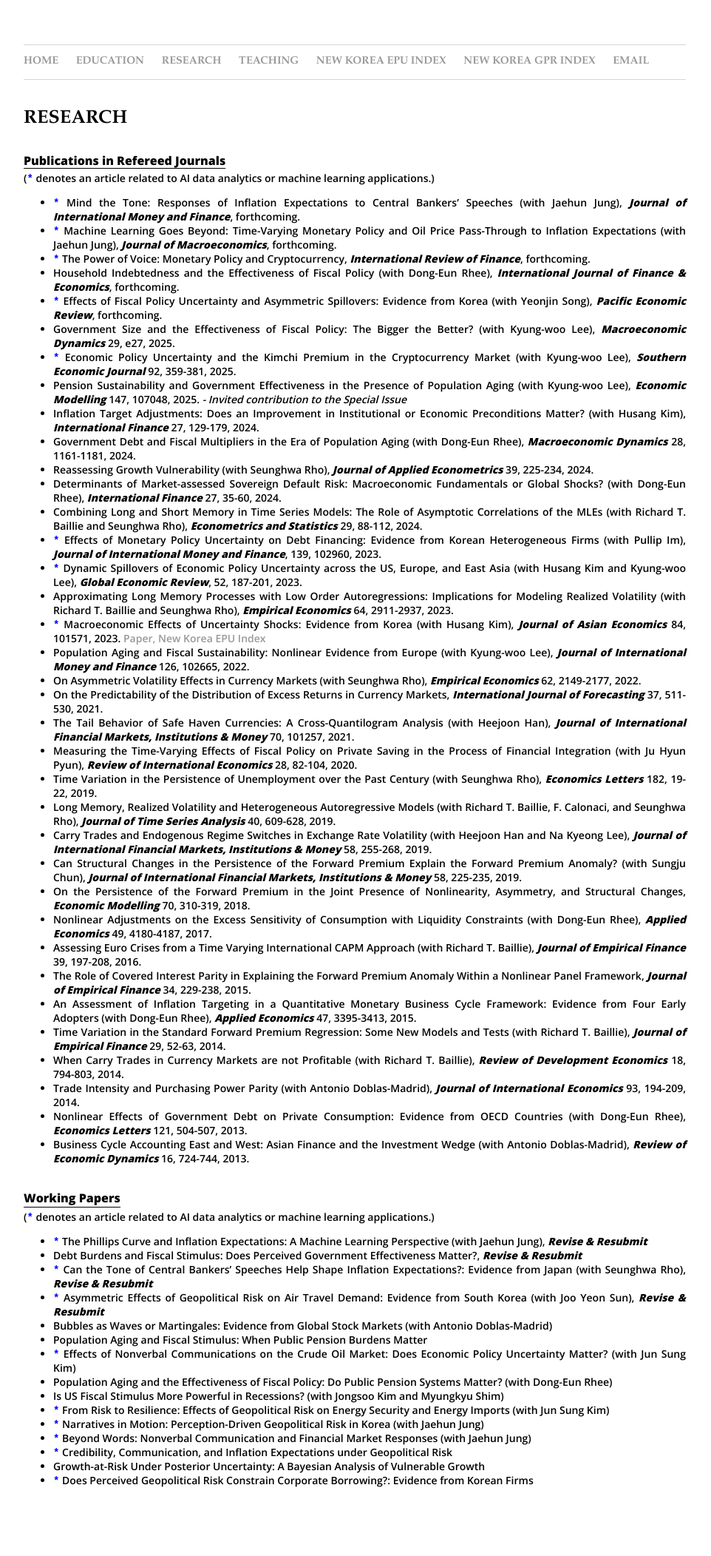
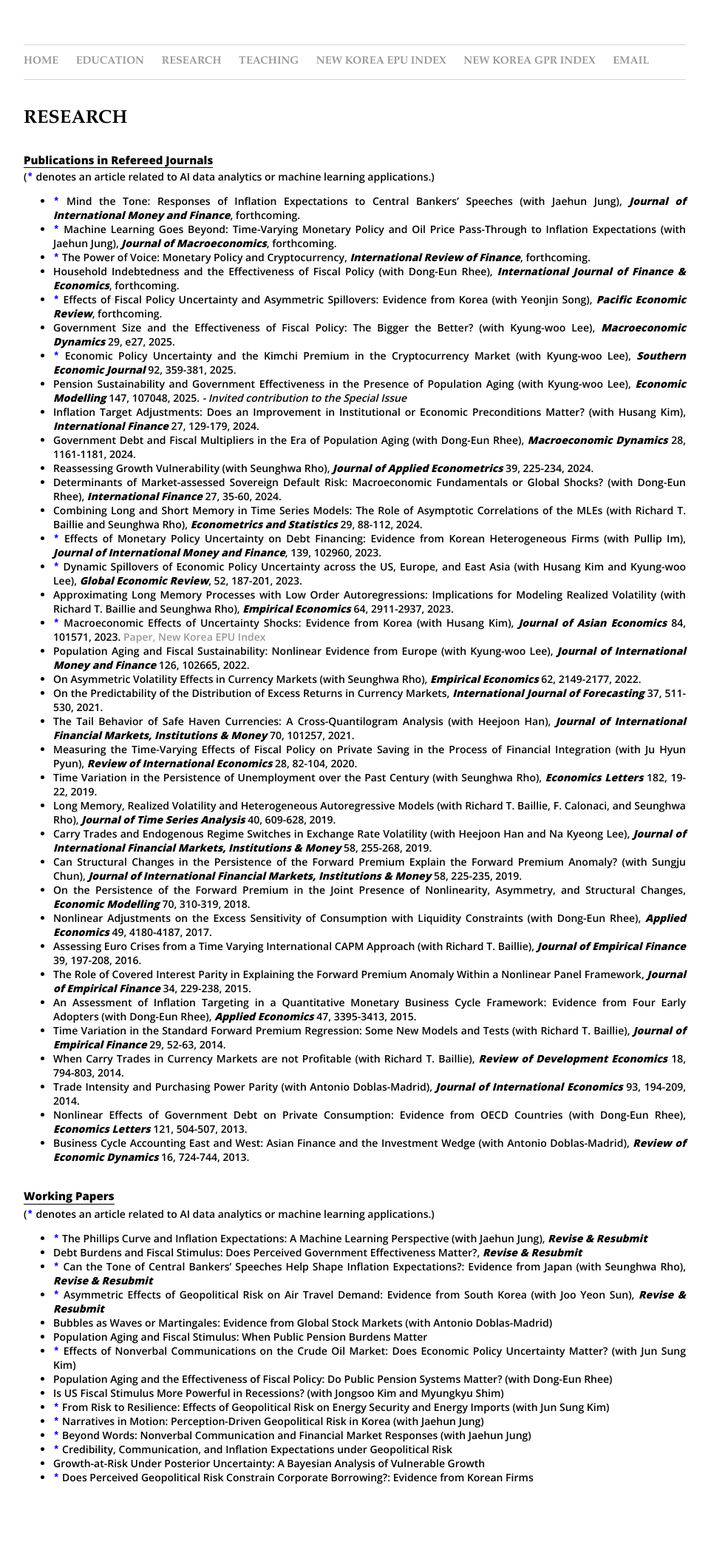
Before and after one commit to dooyeoncho/dooyeoncho.github.io, a Jekyll site: the page built from pages/research.html, in a window 1280 px wide. Shown: the whole page at 74% size, without its empty margins (160-1122 px from the left). Built offline with Jekyll 4.4.1, drawn with Linux system fonts in a browser that asks for light colours.

Commit message:
Update research.html

```diff
--- a/pages/research.html
+++ b/pages/research.html
@@ -36,7 +36,7 @@
   <link href="https://fonts.googleapis.com/css2?family=Open+Sans:wght@600;800&display=swap" rel="stylesheet">
 </head>
 
-<div><b><p style="font-family: 'Open Sans', sans-serif; font-size: 16px; font-weight: 800; color: black; text-decoration: underline; text-underline-position: under; margin: 0;">Publications in Refereed Journals</font></p></b></div> </div><span class="highlight-title"></li>(<code style="color : blue"><b>*</b></code> denotes an article related to AI data analytics or machine learning applications.)</li></div>
+<div><b><p style="font-family: 'Open Sans', sans-serif; font-size: 15px; font-weight: 800; color: black; text-decoration: underline; text-underline-position: under; margin: 0;">Publications in Refereed Journals</font></p></b></div> </div><span class="highlight-title"></li>(<code style="color : blue"><b>*</b></code> denotes an article related to AI data analytics or machine learning applications.)</li></div>
 		<div><ul>
 
 			<span class="highlight-title"><li><code style="color : blue"><b>*</b></code> Mind the Tone: Responses of Inflation Expectations to Central Bankers’ Speeches (with Jaehun Jung), <em property="italic"><b>Journal of International Money and Finance</b></em>, forthcoming.</li></span>
@@ -79,7 +79,7 @@
                 </ul>
 		</div>&nbsp;
 
-<div><b><p style="font-family: 'Open Sans', sans-serif; font-size: 16px; font-weight: 800; color: black; border-bottom: 1.5px solid black; display: inline-block; padding-bottom: 0.3px; margin: 0;">Working Papers</font></p></b> </div></li>(<code style="color : blue"><b>*</b></code> denotes an article related to AI data analytics or machine learning applications.)</li></div>
+<div><b><p style="font-family: 'Open Sans', sans-serif; font-size: 15px; font-weight: 800; color: black; border-bottom: 1.5px solid black; display: inline-block; padding-bottom: 0.3px; margin: 0;">Working Papers</font></p></b> </div></li>(<code style="color : blue"><b>*</b></code> denotes an article related to AI data analytics or machine learning applications.)</li></div>
 	<ul>
 		<span class="highlight-title"><li><code style="color : blue"><b>*</b></code> The Phillips Curve and Inflation Expectations: A Machine Learning Perspective (with Jaehun Jung), <em property="italic"><b>Revise & Resubmit</b></em></li></span>
 		<span class="highlight-title"><li>Debt Burdens and Fiscal Stimulus: Does Perceived Government Effectiveness Matter?, <em property="italic"><b>Revise & Resubmit</b></em></li></span>
```
